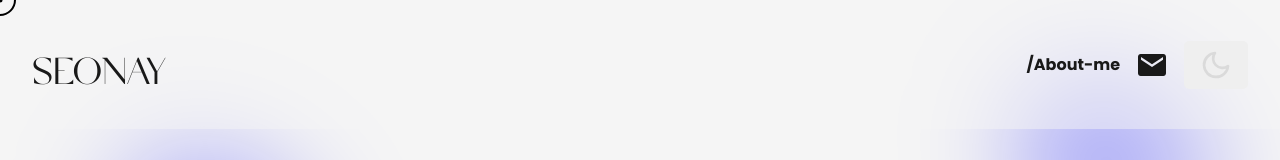
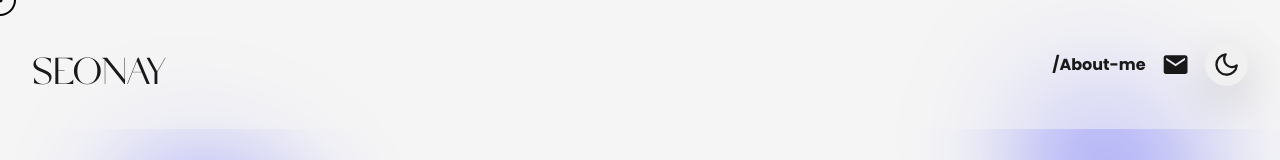
Before and after one commit to D-Seonay/portfolio-matheo-delaunay-2024, a React (Create React App) app: page / in a window 1280 px wide. Shown: the top 160 px of the page. Built offline with nearby package versions, Linux system fonts and the light colour scheme.

Commit message:
fix styles

```diff
--- a/src/component/ui/ToggleThemeButton.js
+++ b/src/component/ui/ToggleThemeButton.js
@@ -7,8 +7,8 @@ const ThemeToggleButton = () => {
 	const { theme, toggleTheme } = useTheme();
 
 	return (
-		<ToggleButton onClick={toggleTheme} aria-label="Toggle Theme">
-			{theme === 'light' ? <Icons><FiMoon /></Icons> : <Icons><FiSun /></Icons>}
+		<ToggleButton onClick={toggleTheme} aria-label="Toggle Theme" theme={theme}>
+			{theme === 'light' ? <Icons theme={theme}><FiMoon /></Icons> : <Icons><FiSun /></Icons>}
 		</ToggleButton>
 
 	);
--- a/src/styles.js
+++ b/src/styles.js
@@ -95,7 +95,7 @@ export const Link = styled.a`
   transition: background-color 0.5s ease-in-out, color 0.5s ease-in-out;
 
   &:hover {
-	color: #00f;
+	color: rgba(145, 148, 185, 0.90);
   }
 `;
 
@@ -105,11 +105,11 @@ export const Icons = styled.span`
   color: ${props => props.theme === 'light' ? '#191919' : '#DADADA'};
   align-items: center;
   justify-content: center;
-	  font-size: 2rem;
+  font-size: 1.7rem;
   transition: background-color 0.5s ease-in-out, color 0.5s ease-in-out;
 
   &:hover {
-		color: #00f;
+    color: rgba(145, 148, 185, 0.90);
   }
 `;
 
@@ -139,13 +139,13 @@ export const Card = styled.div`
 `;
 
 export const ToggleButton = styled.button`
-	  padding: 0.5rem 1rem;
-  color: ${props => props.theme === 'light' ? '#191919' : '#DADADA'};
+	  padding: 0.5rem;
+  		background-color: ${props => props.theme === 'light' ? '#f0f0f0' : '#191919'};
 	  font-size: 1.5rem;
-  border-radius: 5px;
+	  border-radius: 50%;
 	  border: none;
-  cursor: pointer;
 	  transition: background-color 0.5s ease-in-out, color 0.5s ease-in-out;
+  	  box-shadow: var(--box-shadow-lg);
 
 
 `;
```
Also changed, not shown: src/component/Navbar.js (line endings or trailing spaces). Lines whose indentation alone changed are shown as unchanged.
